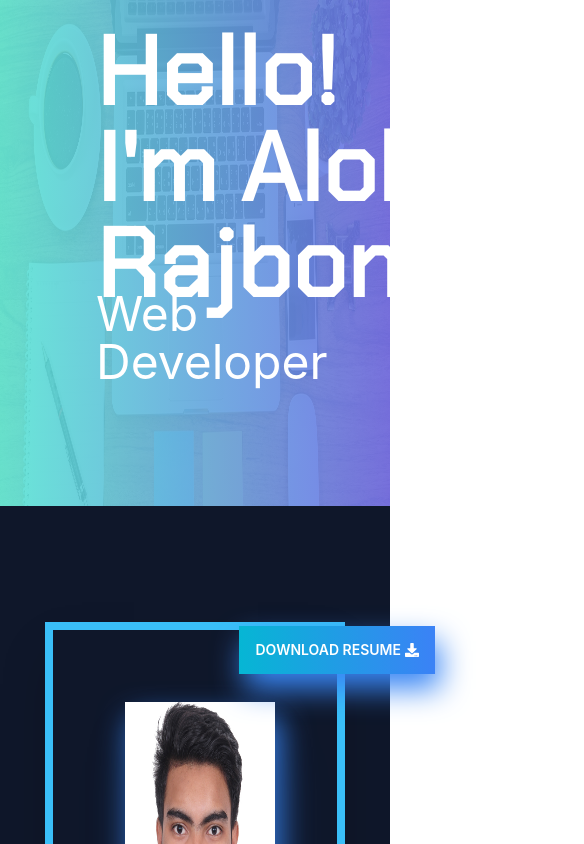
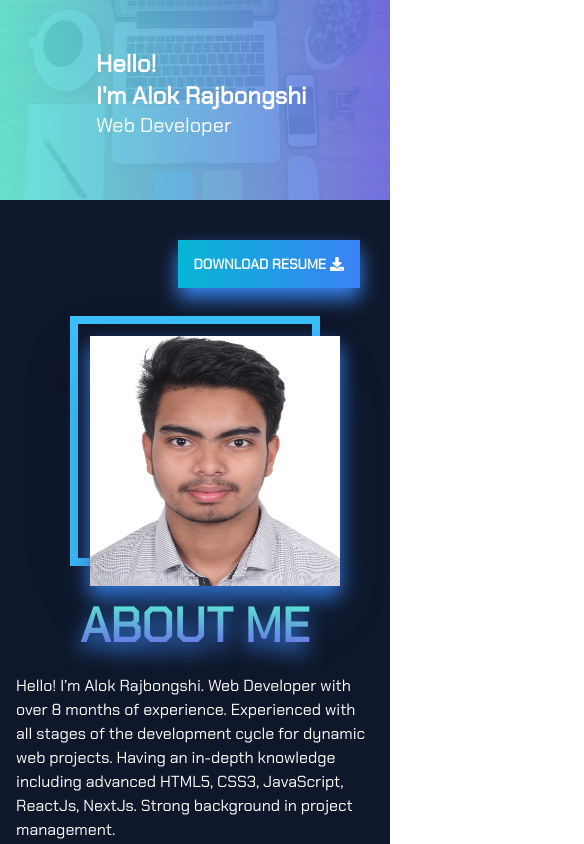
Before and after one commit to Alok52682/my-portfolio, a React (Create React App) app: page / in a window 390 px wide. Shown: the top 844 px of the page, 584 px wide, since content can reach past the window. Built offline with nearby package versions, Linux system fonts and the light colour scheme.

Commit message:
responsive done

```diff
--- a/src/Pages/Home/About/About.js
+++ b/src/Pages/Home/About/About.js
@@ -7,18 +7,18 @@ import resume from '../../../Assets/My Resume.pdf';
 const About = () => {
     return (
         <div className="hero">
-            <div className="hero-content my-20 flex-col lg:flex-row">
+            <div className="hero-content mt-20 md:my-20 flex-col lg:flex-row">
                 <div className='lg:w-1/2 text-center p-5'>
-                    <div className='w-1/2 relative'>
-                        <div className="w-[300px] h-[300px] shadow-2xl border-8 border-info" ></div>
-                        <img src={profile} className="absolute w-[300px] h-[300px] -right-20 top-20 shadow-2xl drop-shadow-xl" alt='' />
+                    <div className='md:w-1/2 relative'>
+                        <div className="w-[250px] h-[250px] md:w-[300px] md:h-[300px] shadow-2xl border-8 border-info" ></div>
+                        <img src={profile} className="absolute w-[250px] h-[250px] md:w-[300px] md:h-[300px] -right-5 md:-right-20 top-5 md:top-20 shadow-2xl drop-shadow-xl" alt='' />
                         <a href={resume} download={resume}>
-                            <button className="btn rounded-none bg-gradient-to-r from-cyan-500 to-blue-500 border-0 mt-5 drop-shadow-xl absolute -right-60 -top-4">Download Resume <FaDownload className='ml-1' /></button>
+                            <button className="btn rounded-none bg-gradient-to-r from-cyan-500 to-blue-500 border-0 mt-5 drop-shadow-xl absolute -right-10  md:-right-60 -top-24 md:-top-4">Download Resume <FaDownload className='ml-1' /></button>
                         </a>
                     </div>
                 </div>
                 <div className='lg:w-1/2'>
-                    <h1 className="text-5xl font-bold text-overColor drop-shadow-xl">ABOUT ME</h1>
+                    <h1 className="text-5xl font-bold text-overColor drop-shadow-xl text-center md:text-left">ABOUT ME</h1>
                     <p className="py-6 text-white">Hello! I’m Alok Rajbongshi. Web Developer with over 8 months of experience. Experienced with all stages of the development cycle for dynamic web projects. Having an in-depth knowledge including advanced HTML5, CSS3, JavaScript, ReactJs, NextJs. Strong background in project management.</p>
 
                     <p className='text-xl text-white leading-loose'><span className='text-info'>NAME:</span> Alok Rajbongshi</p>
--- a/src/Pages/Home/Banner/Banner.js
+++ b/src/Pages/Home/Banner/Banner.js
@@ -7,13 +7,13 @@ const Banner = () => {
     return (
         <div className="relative">
             <div className='banner-img'>
-                <img src={bannerImg} className="block w-[100vw] h-[60vh]" alt='' />
+                <img src={bannerImg} className="block w-[100vw] h-[200px] md:h-[60vh]" alt='' />
             </div>
-            <div className="absolute flex justify-start transform -translate-y-1/2 left-24 top-1/3">
-                <h1 className='text-8xl font-extrabold text-white fontStyle'>Hello! <br />I'm Alok Rajbongshi</h1>
+            <div className="absolute flex justify-start transform -translate-y-1/2 left-24 top-[80px] md:top-1/3">
+                <h1 className='text-2xl md:text-6xl lg:text-8xl font-extrabold text-white'>Hello! <br />I'm Alok Rajbongshi</h1>
             </div>
-            <div className="absolute flex justify-start transform w-2/5 -translate-y-1/2 left-24 top-2/3">
-                <p className='text-5xl text-white'>Web Developer</p>
+            <div className="absolute flex justify-start transform w-2/5 -translate-y-1/2 left-24 top-[125px] md:top-2/3">
+                <p className='text-xl md:text-3xl lg:text-5xl text-white'>Web Developer</p>
             </div>
         </div>
     );
--- a/src/Pages/Home/Contact/Contact.js
+++ b/src/Pages/Home/Contact/Contact.js
@@ -13,7 +13,7 @@ const Contact = () => {
             .then((result) => {
                 console.log(result.text);
                 toast.success('message sent');
-                form.current.value = '';
+                form.current.value = ' ';
             }, (error) => {
                 console.log(error.text);
             });
@@ -22,11 +22,11 @@ const Contact = () => {
         <div>
             <h2 className="text-5xl font-bold text-overColor text-center my-20">Contact Me</h2>
             <form ref={form} onSubmit={sendEmail} className='w-10/12 mx-auto bg-slate-800 p-10 text-center'>
-                <div className='flex justify-between gap-6'>
+                <div className='md:flex justify-between gap-6'>
                     <input type="text" placeholder='Name' className='border-0 border-b-2 border-slate-900 bg-slate-800 border-grey-dark px-3 py-2 text-lg w-full' name="user_name" />
                     <input type="email" placeholder='Email' className='border-0 border-b-2 border-slate-900 bg-slate-800 border-grey-dark px-3 py-2 text-lg w-full' name="user_email" />
                 </div>
-                <textarea className="textarea textarea-bordered mt-5 bg-slate-800 border-0 border-b-2 border-slate-900 w-full text-lg h-48 text-white" placeholder="Message" name="message" />
+                <textarea className="textarea textarea-bordered mt-5 bg-slate-800 border-0 border-b-2 border-slate-900 w-full text-lg h-22 md:h-48 text-white" placeholder="Message" name="message" />
                 <input type="submit" className='btn rounded-none bg-gradient-to-r from-cyan-500 to-blue-500 border-0 my-5' value="Send Message" />
             </form>
         </div>
--- /dev/null
+++ b/src/Pages/Home/Footer/Footer.js
@@ -0,0 +1,20 @@
+import React from 'react';
+
+const Footer = () => {
+    return (
+        <footer className="footer p-10 text-neutral-content flex flex-col items-center justify-center">
+            <div className='w-64 md:w-96'>
+                <span className="footer-title text-center mx-auto">Social</span>
+                <div className="flex justify-around gap-4 w-full">
+                    <a href='https://www.linkedin.com/in/alok-rajbongshi/'><svg xmlns="http://www.w3.org/2000/svg" width="24" height="24" viewBox="0 0 24 24" className="fill-current"><path d="M19 0h-14c-2.761 0-5 2.239-5 5v14c0 2.761 2.239 5 5 5h14c2.762 0 5-2.239 5-5v-14c0-2.761-2.238-5-5-5zm-11 19h-3v-11h3v11zm-1.5-12.268c-.966 0-1.75-.79-1.75-1.764s.784-1.764 1.75-1.764 1.75.79 1.75 1.764-.783 1.764-1.75 1.764zm13.5 12.268h-3v-5.604c0-3.368-4-3.113-4 0v5.604h-3v-11h3v1.765c1.396-2.586 7-2.777 7 2.476v6.759z" /></svg></a>
+                    <a href='https://github.com/Alok52682'><svg xmlns="http://www.w3.org/2000/svg" width="24" height="24" viewBox="0 0 24 24" className="fill-current"><path d="M12 0c-6.626 0-12 5.373-12 12 0 5.302 3.438 9.8 8.207 11.387.599.111.793-.261.793-.577v-2.234c-3.338.726-4.033-1.416-4.033-1.416-.546-1.387-1.333-1.756-1.333-1.756-1.089-.745.083-.729.083-.729 1.205.084 1.839 1.237 1.839 1.237 1.07 1.834 2.807 1.304 3.492.997.107-.775.418-1.305.762-1.604-2.665-.305-5.467-1.334-5.467-5.931 0-1.311.469-2.381 1.236-3.221-.124-.303-.535-1.524.117-3.176 0 0 1.008-.322 3.301 1.23.957-.266 1.983-.399 3.003-.404 1.02.005 2.047.138 3.006.404 2.291-1.552 3.297-1.23 3.297-1.23.653 1.653.242 2.874.118 3.176.77.84 1.235 1.911 1.235 3.221 0 4.609-2.807 5.624-5.479 5.921.43.372.823 1.102.823 2.222v3.293c0 .319.192.694.801.576 4.765-1.589 8.199-6.086 8.199-11.386 0-6.627-5.373-12-12-12z" /></svg></a>
+                    <a href='https://www.facebook.com/profile.php?id=100010287427030'><svg xmlns="http://www.w3.org/2000/svg" width="24" height="24" viewBox="0 0 24 24" className="fill-current"><path d="M9 8h-3v4h3v12h5v-12h3.642l.358-4h-4v-1.667c0-.955.192-1.333 1.115-1.333h2.885v-5h-3.808c-3.596 0-5.192 1.583-5.192 4.615v3.385z"></path></svg></a>
+                </div>
+            </div>
+            <div className="divider"></div>
+            <p>COPYRIGHT © 2027. ALOK RAJBONGSHI.</p>
+        </footer>
+    );
+};
+
+export default Footer;
--- a/src/Pages/Home/Home/Home.js
+++ b/src/Pages/Home/Home/Home.js
@@ -2,17 +2,19 @@ import React from 'react';
 import About from '../About/About';
 import Banner from '../Banner/Banner';
 import Contact from '../Contact/Contact';
+import Footer from '../Footer/Footer';
 import Projects from '../Projects/Projects';
 import Skills from '../Skills/Skills';
 
 const Home = () => {
     return (
-        <div className=' bg-slate-900'>
+        <div className=' bg-slate-900 fontStyle'>
             <Banner />
             <About />
             <Projects />
             <Skills />
             <Contact />
+            <Footer />
         </div>
     );
 };
--- a/src/Pages/Home/Projects/Projects.js
+++ b/src/Pages/Home/Projects/Projects.js
@@ -6,9 +6,9 @@ import book from '../../../Assets/Bookly.jpeg';
 const Projects = () => {
     return (
         <div>
-            <h2 className="text-5xl font-bold text-overColor text-center my-20">My Projects</h2>
+            <h2 className="text-5xl font-bold text-overColor text-center my-10 md:my-20">My Projects</h2>
             <div className='text-center bg-slate-800 w-10/12 mx-auto '>
-                <div className='p-10 grid grid-cols-3 gap-5'>
+                <div className='md:p-10 grid md:grid-cols-3 gap-5'>
                     <div className="card bg-slate-500 text-start rounded-sm mb-5 h-full">
                         <div className='h-3/5 p-4 border-b border-slate-900'>
                             <img src={travel} className='h-full w-full rounded-tl-sm rounded-tr-sm' alt="car!" />
@@ -44,7 +44,7 @@ const Projects = () => {
                         <div className="card-body h-2/5">
                             <p className='text-blue-800 font-bold'>MERN Stack</p>
                             <div className=''>
-                                <h2 className="card-title">Bookly (Book resell website)</h2>
+                                <h2 className="card-title text-lg md:text-xl">Bookly (Book resell website)</h2>
                             </div>
                             <div className="card-actions justify-end mb-3">
                                 <button className="btn rounded-none bg-gradient-to-r from-cyan-500 to-blue-500 border-0">Details</button>
--- a/src/Pages/Home/Skills/Skills.js
+++ b/src/Pages/Home/Skills/Skills.js
@@ -4,7 +4,7 @@ const Skills = () => {
     return (
         <div>
             <h2 className="text-5xl font-bold text-overColor text-center my-20">Professional Skills</h2>
-            <div className='w-10/12 mx-auto grid grid-cols-2 gap-10 bg-slate-800 p-10'>
+            <div className='w-10/12 mx-auto md:grid grid-cols-2 gap-10 bg-slate-800 p-10'>
                 <div className="form-control w-full">
                     <label className="label">
                         <span className="label-text text-xl text-white">HTML 5</span>
--- a/tailwind.config.js
+++ b/tailwind.config.js
@@ -8,8 +8,7 @@ module.exports = {
       dropShadow: {
         '3xl': '0 35px 35px rgba(0, 0, 0, 0.25)',
         'xl': [
-          // '0 15px 15px #0ab5d5',
-          '5px 15px 15px #3986f4'
+          '0px 10px 10px #3986f4'
         ]
       },
     },
```
